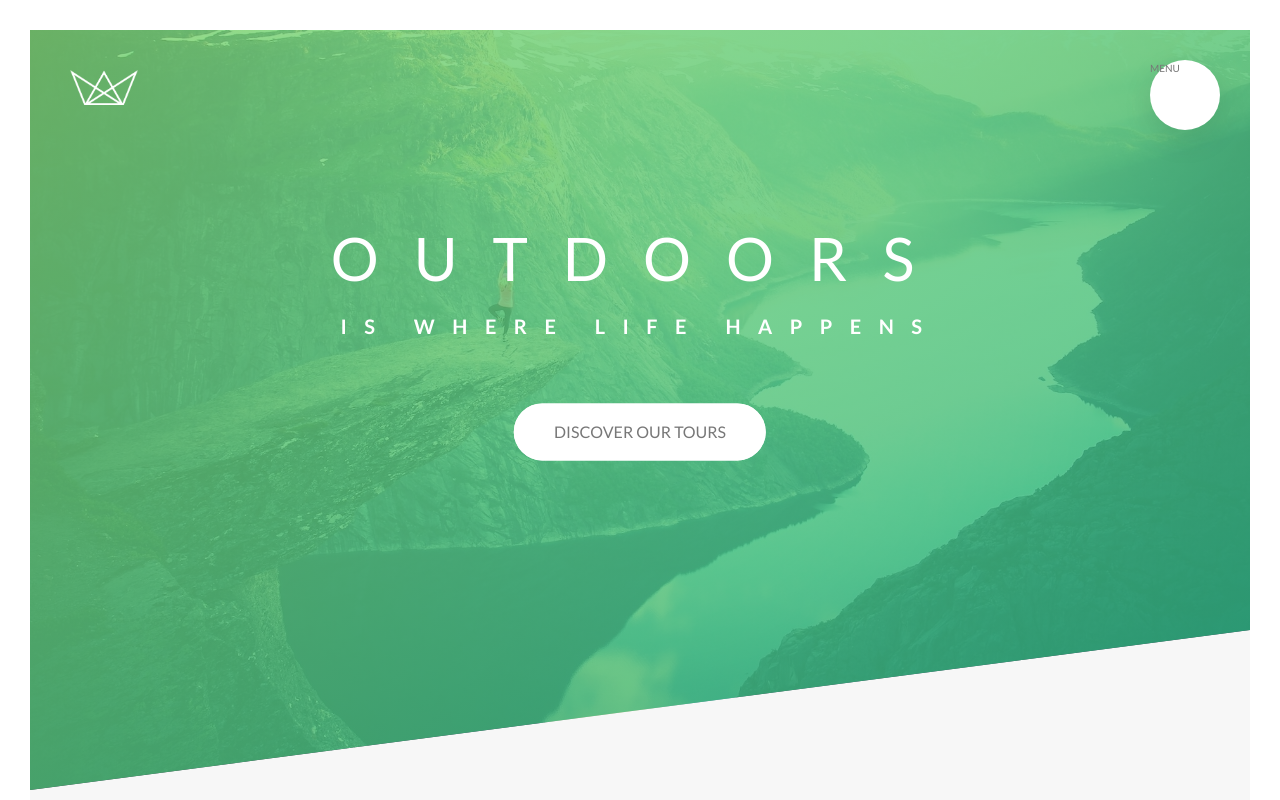
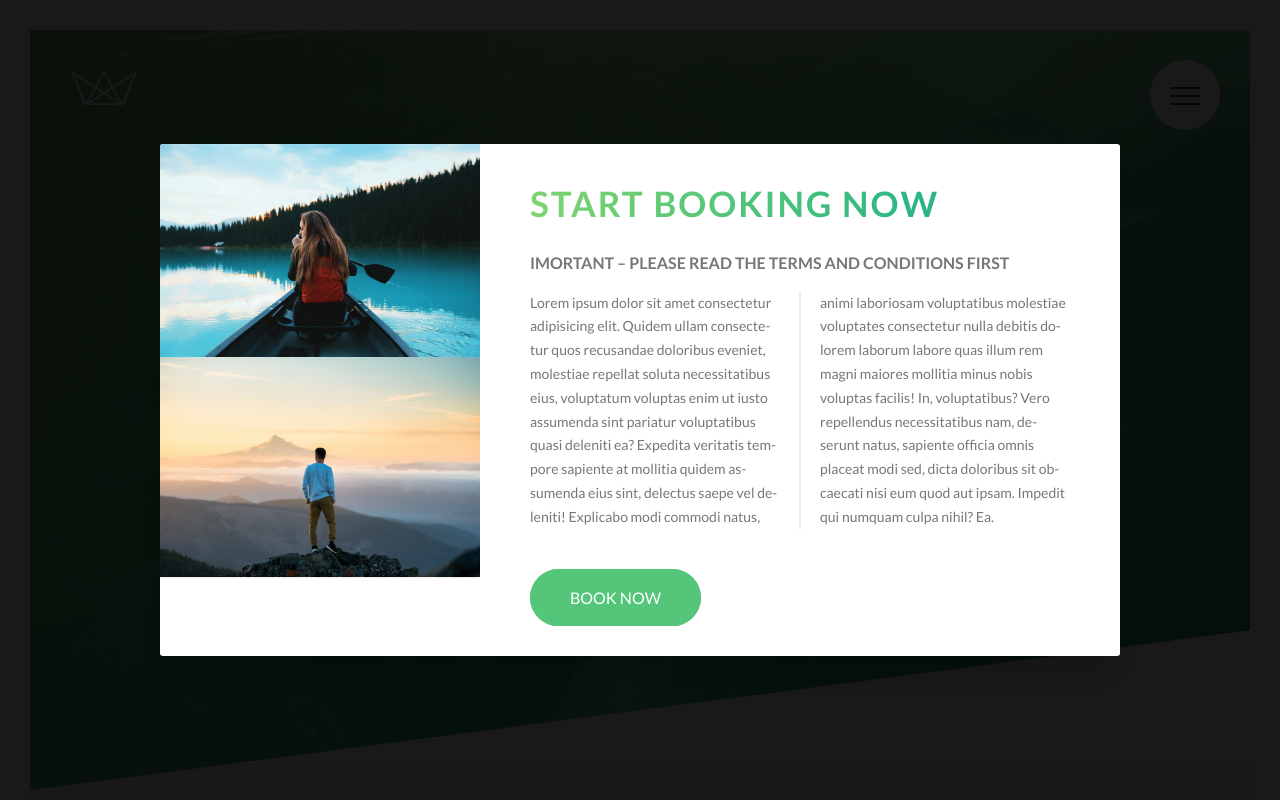
Before and after one commit to mikeathers/Natours, a website: page index.html in a window 1280 px wide. Shown: the top 800 px of the page. Drawn offline with Linux system fonts and the light colour scheme.

Commit message:
added popup

```diff
--- a/index.html
+++ b/index.html
@@ -16,7 +16,9 @@
         <div class="navigation">
             <input type="checkbox" class="navigation__checkbox" id="navi-toggle">
 
-            <label for="navi-toggle" class="navigation__button">MENU</label>
+            <label for="navi-toggle" class="navigation__button">
+                <span class="navigation__icon">&nbsp;</span>
+            </label>
 
             <div class="navigation__background">&nbsp;</div>
 
@@ -356,6 +358,26 @@
             </div>
         </footer>
 
+        <div class="popup">
+            <div class="popup__content">
+                <div class="popup__left">
+                    <img src="img/nat-8.jpg" alt="Tour photo" class="popup__img">
+                    <img src="img/nat-9.jpg" alt="Tour photo" class="popup__img">
+                </div>
+                <div class="popup__right">
+                    <h2 class="heading-secondary u-margin-bottom-small">Start booking now</h2>
+                    <h3 class="heading-tertiary u-margin-bottom-small">Imortant &ndash; Please read the terms and conditions first</h3>
+                    <p class="popup__text">
+                        Lorem ipsum dolor sit amet consectetur adipisicing elit. Quidem ullam consectetur quos recusandae doloribus eveniet, molestiae repellat soluta necessitatibus eius, voluptatum voluptas enim ut iusto assumenda sint pariatur voluptatibus quasi deleniti ea? Expedita veritatis tempore sapiente at mollitia quidem assumenda eius sint, delectus saepe vel deleniti! Explicabo modi commodi natus, animi laboriosam voluptatibus molestiae voluptates consectetur nulla debitis dolorem laborum labore quas illum rem magni maiores mollitia minus nobis voluptas facilis! In, voluptatibus? Vero repellendus necessitatibus nam, deserunt natus, sapiente officia omnis placeat modi sed, dicta doloribus sit obcaecati nisi eum quod aut ipsam. Impedit qui numquam culpa nihil? Ea.
+                    </p>
+                    <a href="#" class="btn btn--green">Book now</a>
+                </div>
+            </div>
+        </div>
+
+
+
+
 
         <!-- <section class="grid-test">
 
--- a/sass/abstracts/_mixins.scss
+++ b/sass/abstracts/_mixins.scss
@@ -5,3 +5,10 @@
     clear: both; // clear float left and float right.
   }
 }
+
+@mixin absCenter {
+  position: absolute;
+  top: 50%;
+  left: 50%;
+  transform: translate(-50%, -50%);
+}
--- a/sass/base/_utilities.scss
+++ b/sass/base/_utilities.scss
@@ -6,3 +6,4 @@
 
 .u-margin-top-huge { margin-top: 10rem !important; }
 .u-margin-top-big { margin-top: 8rem !important; }
+.u-margin-top-medium { margin-top: 6rem !important; }
--- /dev/null
+++ b/sass/components/_popup.scss
@@ -0,0 +1,63 @@
+.popup {
+  height: 100vh;
+  width: 100%;
+  position: fixed;
+  top: 0;
+  left: 0;
+  background-color: rgba($color-black, .9);
+  z-index: 9999;
+
+  &__content {
+    @include absCenter;
+
+    width: 75%;
+    background-color: $color-white;
+    box-shadow: 0 2rem 4rem rgba($color-black, .2);
+    border-radius: 3px;
+    display: table;
+    overflow: hidden;
+}
+
+&__left {
+  width: 33.333333%;
+  display: table-cell;
+}
+
+&__right {
+  width: 66.6666667%;
+  display: table-cell;
+  vertical-align: middle;
+  padding: 3rem 5rem;
+}
+
+&__img {
+  display: block;
+  width: 100%;
+}
+
+  &__text {
+    font-size: 1.4rem;
+    margin-bottom: 4rem;
+
+    -moz-column-count: 2;
+    -moz-column-gap: 4rem;
+    -moz-column-rule: 2px solid $color-grey-light-2;
+
+    column-count: 2;
+    column-gap: 4rem;
+    column-rule: 2px solid $color-grey-light-2;
+
+    -moz-hyphens: auto;
+    -ms-hyphens: auto;
+    -webkit-hyphens: auto;
+    hyphens: auto;
+  }
+
+
+
+
+
+
+
+
+}
--- a/sass/layout/_navigation.scss
+++ b/sass/layout/_navigation.scss
@@ -15,6 +15,8 @@
     border-radius: 50%;
     z-index: 2000;
     box-shadow: 0 1rem 3rem rgba($color-black, .1);
+    text-align: center;
+    cursor: pointer;
   }
 
   &__background {
@@ -26,19 +28,19 @@
     right: 6.5rem;
     background-image: radial-gradient($color-primary-light, $color-primary-dark);
     z-index: 1000;
-
-    //transform: scale(70);
+    transition: transform .8s cubic-bezier(0.86,0,0.07,1);
   }
 
   &__nav {
     height: 100vh;
     position: fixed;
     top: 0;
-    right: 0;
+    left: 0;
     z-index: 1500;
 
     opacity: 0;
     width: 0;
+    transition: all .8s cubic-bezier(0.68, -0.55, 0.265, 1.55);
   }
 
   &__list {
@@ -48,6 +50,7 @@
     transform: translate(-50%, -50%); //mixin to top
     list-style: none;
     text-align: center;
+    width: 100%;
 
   }
 
@@ -81,6 +84,65 @@
       color: $color-primary;
       transform: translateX(1rem);
     }
+  }
 
+  // FUNCTIONALITY
+  &__checkbox:checked ~ &__background {
+    transform: scale(70);
   }
+
+  &__checkbox:checked ~ &__nav {
+    opacity: 1;
+    width:100%;
+  }
+
+  // ICON
+  &__icon {
+    position: relative;
+    margin-top: 3.5rem;
+
+    &,
+    &:before,
+    &:after {
+      width: 3rem;
+      height: 2px;
+      background-color: $color-grey-dark-3;
+      display: inline-block;
+
+    }
+
+    &:before,
+    &:after {
+      content: "";
+      position: absolute;
+      left: 0;
+      transition: all .2s;
+    }
+
+    &::before { top: -.8rem; }
+    &::after { top: .8rem; }
+  }
+
+  &__button:hover &__icon::before {
+    top: -1rem;
+  }
+
+  &__button:hover &__icon::after {
+    top: 1rem;
+  }
+
+  &__checkbox:checked + &__button &__icon {
+    background-color: transparent;
+  }
+
+  &__checkbox:checked + &__button &__icon::before {
+    top: 0;
+    transform: rotate(135deg);
+  }
+
+  &__checkbox:checked + &__button &__icon::after {
+    top: 0;
+    transform: rotate(-135deg);
+  }
+
 }
--- a/sass/main.scss
+++ b/sass/main.scss
@@ -14,6 +14,7 @@
 @import "components/composition";
 @import "components/feature-box";
 @import "components/form";
+@import "components/popup";
 @import "components/story";
 
 @import "layout/footer";
```
Also changed, not shown: css/style.css.
